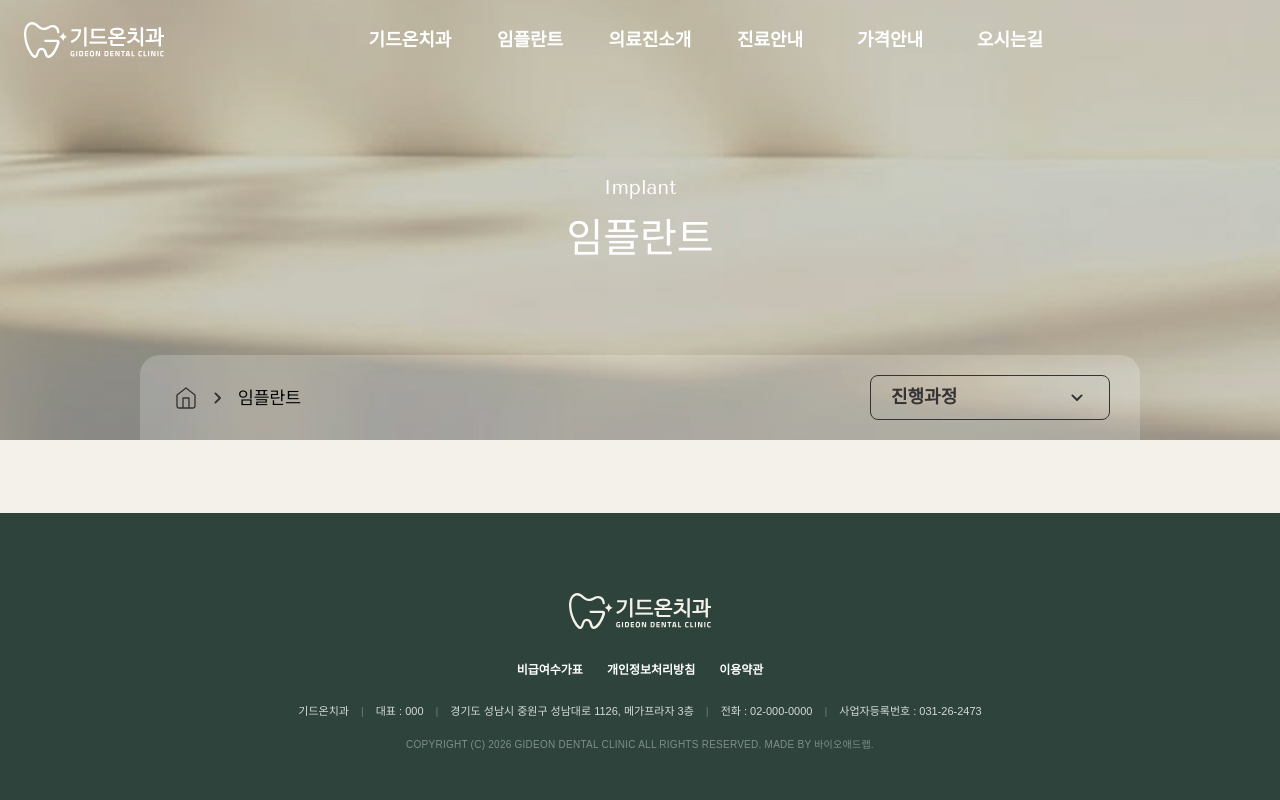
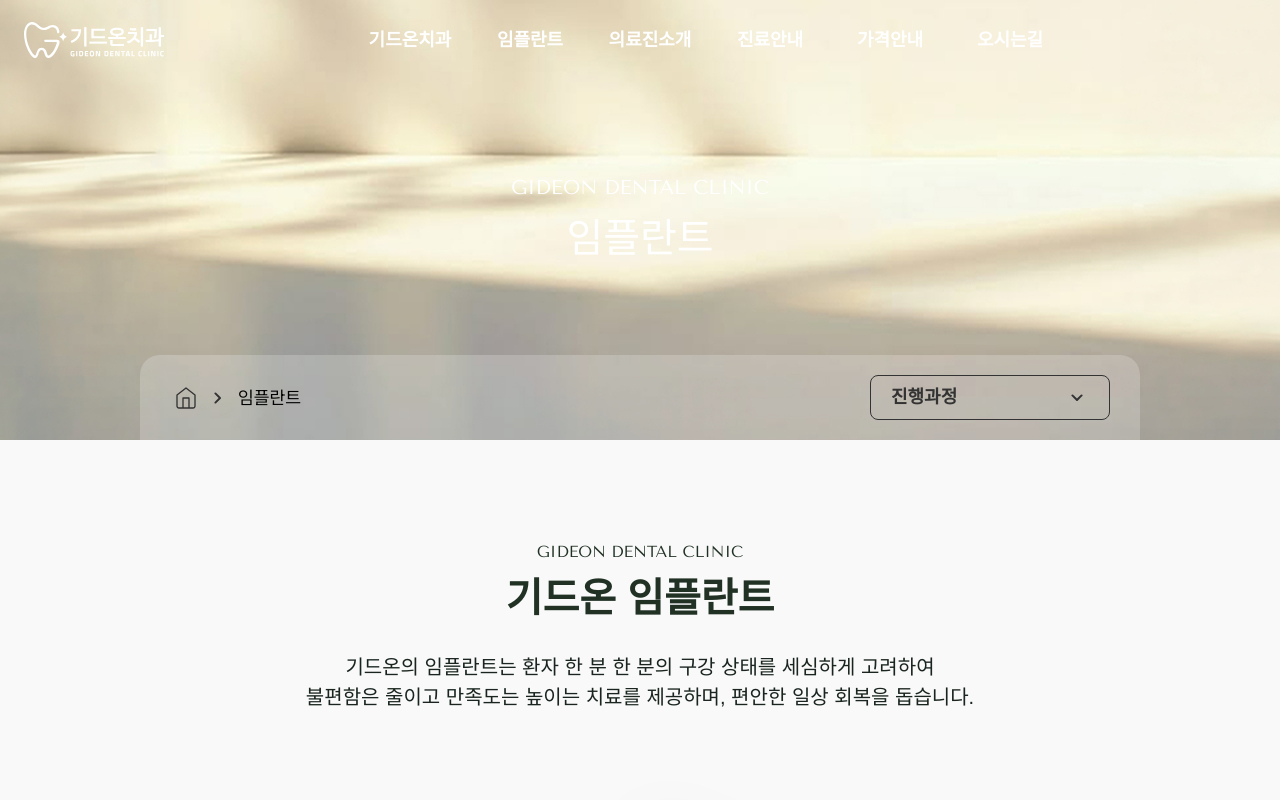
Before and after one commit to BIOADDLAB/gidon, a Next.js app: page /implant/process in a window 1280 px wide. Shown: the top 800 px of the page. Built offline with nearby package versions, Linux system fonts and the light colour scheme; a web font is replaced by a local one.

Commit message:
feat: 임플란트-진행과정 구현

```diff
--- a/src/app/implant/process/page.tsx
+++ b/src/app/implant/process/page.tsx
@@ -1,17 +1,75 @@
 import HeroSection from '@/components/HeroSection';
+import SpecialSection from './../../../components/SpecialSection';
+import RecommendSection from '../../../components/RecommendSection';
+import ProcessSection from '../../../components/ProcessSection';
+import CareSection from '../../../components/CareSection';
+import FaqSection from '../../../components/FaqSection';
+import AskSection from '../../../components/AskSection';
+import MapSection from '../../../components/MapStion';
+import TechSection from '../../../components/TechSection';
 
 export default function ProcessPage() {
     const implantMenuList = ['진행과정', '보험 임플란트'];
+
+    // #ISSUE: 추후 이미지 경로변경
+    const processProcessSteps = [
+        {
+            stepNumber: 1,
+            title: '나에게 맞는 치료를 설계합니다.',
+            description: '정밀 진단을 통해 구강 상태를 정확하게 파악하고 \n맞춤 치료 계획을 수립합니다.',
+            imgSrc: '/images/pro_item_1.jpg',
+            imgAlt: '',
+        },
+        {
+            stepNumber: 2,
+            title: '안정적인 식립을 진행합니다.',
+            description: '임플란트가 잇몸뼈와 단단하게 결합될 수 있도록 \n체계적으로 치료를 진행합니다.',
+            imgSrc: '/images/pro_item_5.jpg',
+            imgAlt: '',
+        },
+        {
+            stepNumber: 3,
+            title: '건강한 미소를 완성합니다.',
+            description: '자연치아와 유사한 보철물을 제작하고 \n정기적인 관리로 오래 사용할 수 있도록 돕습니다.',
+            imgSrc: '/images/pro_item_6.jpg',
+            imgAlt: '',
+        },
+    ];
+
     return (
+        <main>
             <HeroSection
                 mainTitle="임플란트"
-            subTitle="Implant"
+                subTitle="GIDEON DENTAL CLINIC"
                 pageName="임플란트"
                 subNavItem="진행과정"
-            imgSrc="/images/bg_hr_test.jpg"
+                imgSrc="/images/bg_yellow.jpg"
                 isNav={true}
                 isGreen={false}
                 subMenuList={implantMenuList}
             />
+
+            <TechSection
+                topTitle="GIDEON DENTAL CLINIC"
+                centerTitle="기드온 임플란트"
+                desc={`기드온의 임플란트는 환자 한 분 한 분의 구강 상태를 세심하게 고려하여
+불편함은 줄이고 만족도는 높이는 치료를 제공하며, 편안한 일상 회복을 돕습니다.`}
+                imageSrc="/images/tech_img_1.png"
+                imageAlt="장비 이미지"
+                imgClass="w-[370px] aspect-[180/91]"
+                isMargin="mt-[60px] mb-[50px]"
+            />
+
+            {/* 치료과정 */}
+            <ProcessSection topTitle="PROCESS" centerTitle="임플란트 진행과정" stepData={processProcessSteps} />
+
+            {/* 자주 묻는 질문 */}
+            <FaqSection isBg={false} />
+
+            {/* 간편상담 폼 */}
+            <AskSection />
+
+            <MapSection />
+        </main>
     );
 }
```
Also changed, not shown: public/images/pro_item_1.jpg (renamed from public/images/pro_item1.jpg). Lines whose indentation alone changed are shown as unchanged.
